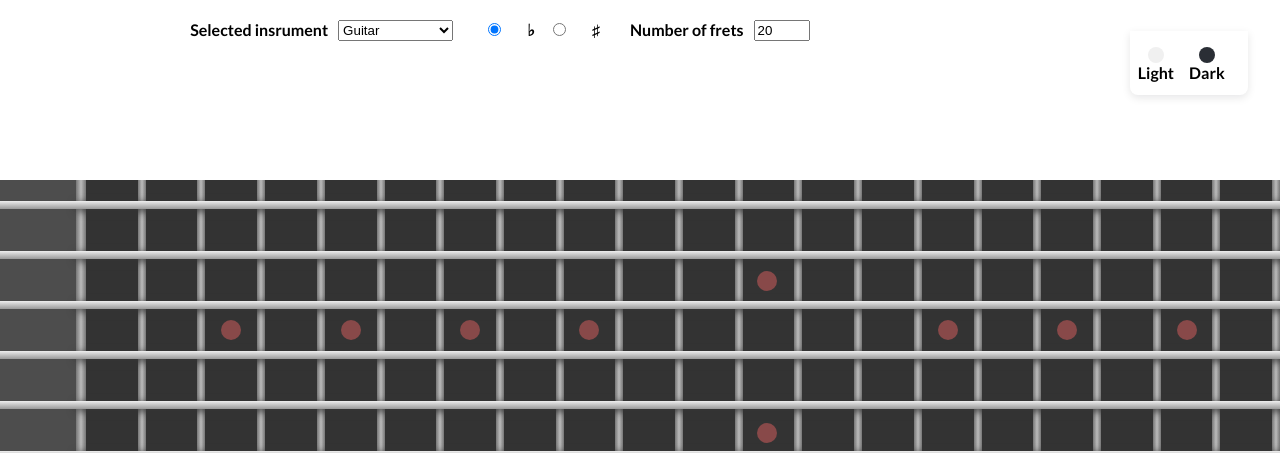
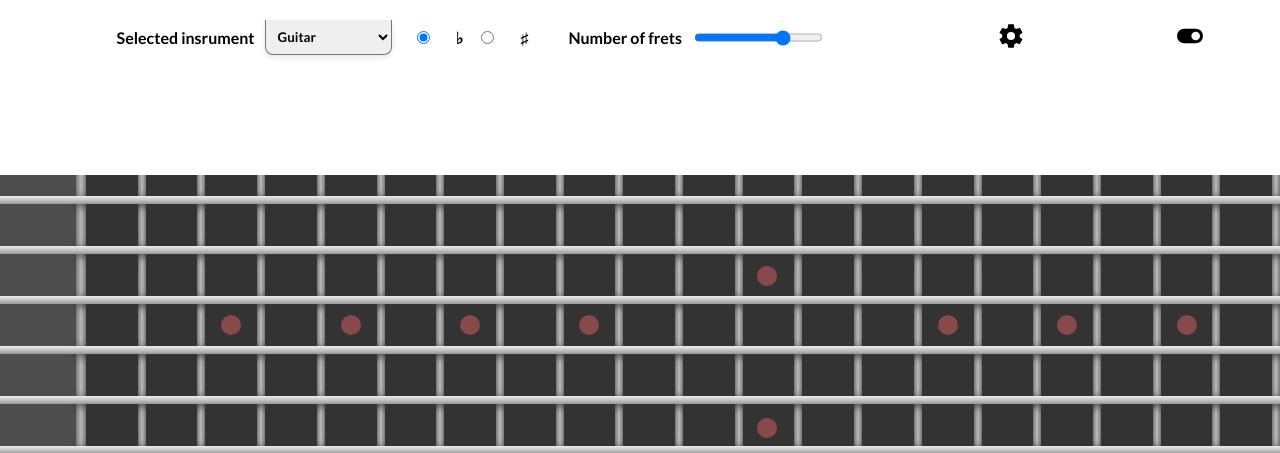
Before and after one commit to t-raidlova/fretboard.digital, a plain HTML site: page index.html in a window 1280 px wide. Shown: the top 453 px of the page. Drawn offline with nearby package versions, Linux system fonts and the light colour scheme.

Commit message:
added icons

```diff
--- a/app.js
+++ b/app.js
@@ -18,6 +18,7 @@ localStorage.setItem('theme', 'light')
 if (theme) {
 document.body.classList.add(theme);
 }
+
 
 // ------------------------------- Freatboard ------------------------------------------------------
 
--- a/index.html
+++ b/index.html
@@ -3,7 +3,19 @@
 <head>
     <meta charset="UTF-8">
     <meta name="viewport" content="width=device-width, initial-scale=1.0">
-    <title>Document</title>
+    <title>Interactive guitar fretboard</title>
+    <link rel="icon" type="image/png" href="assets/guitar.png">
+     <!-- ion icon -->
+
+     <script
+     type="module"
+     src="https://unpkg.com/ionicons@5.0.0/dist/ionicons/ionicons.esm.js"
+   ></script>
+   <script
+     nomodule=""
+     src="https://unpkg.com/ionicons@5.0.0/dist/ionicons/ionicons.js"
+   ></script>
+
     <link rel="stylesheet" href="styles.css">
     <link href="https://fonts.googleapis.com/css2?family=Lato:wght@400;700;900&display=swap" rel="stylesheet">
 </head>
@@ -23,40 +35,56 @@
                 </div>
 
                 <label for="number-of-frets">Number of frets</label>
-                <input type="number" id="number-of-frets" min="3" max="30" value="20">
+                <input type="range" id="number-of-frets" min="5" max="26" value="20">
 
 
+            </div>
+
+            <!-- Settings Dropdown -->
+
+            <div class="options">
+                <li class="nav-item has-dropdown"><a href="#"><ion-icon name="settings-sharp"></ion-icon></a>
+                    <ul class="dropdown">
+                        <li class="drop-down-item">
+
+                        </li>
+                        <li class="drop-down-item">
+                            <label  for="show-all-notes">Show all notes</label>
+                            <input type="checkbox" id="show-all-notes">
+                        </li>
+
+                         <li class="drop-down-item">
+                             <label  for="show-multiple-notes">Show multiple notes</label>
+                            <input type="checkbox" id="show-multiple-notes">
+                        </li>
+
+                    </ul>
+                </li>
             </div>
 
 
             <!-- Dropdown -->
 
-            <li class="nav-item has-dropdown"><a href="#"></a>
+            <li class="nav-item has-dropdown"><a href="#"><ion-icon name="toggle-sharp"></ion-icon></a>
                 <ul class="dropdown">
                     <li class="dropdown-item"><a href="#" id="light">Light</a></li>
                     <li class="dropdown-item"><a href="#" id="dark">Dark</a></li>
                 </ul>
 
             </li>
+
+
+
         </ul>
     </nav>
 
-    <!-- Freatboard -->
+    <!-- Fretboard -->
 
     <main>
         <div class="fretboard"></div>
         <div class="note-name-section"></div>
     </main>
 
-    <div class="options">
-        <label for="show-all-notes">Show all notes</label>
-        <input type="checkbox" id="show-all-notes">
-
-        <label for="show-multiple-notes">Show multiple notes</label>
-        <input type="checkbox" id="show-multiple-notes">
-
-    </div>
-
     <script src="app.js"></script>
 </body>
 </html>
--- a/styles.css
+++ b/styles.css
@@ -82,32 +82,29 @@ nav {
     display: flex;
     justify-content: space-around;
     align-items: center;
-    /* dont forget to set the hight.. or align items wont work */
     height: 100%;
 }
 
 main {
     text-align: center;
-    padding: 1rem 0 4rem 0;
+    /* padding: 0rem 0 4rem 0; */
 }
 
 .dropdown {
     position: absolute;
-    min-width: 100px;
-    opacity: 1;
+    /* width: 500px; */
+    opacity: 0;
+    z-index: 2;
     background: var(--bg-dropdown);
-    z-index: 2;
-    border-top:  5px solid var(--border-color);
-    box-shadow: rgba(2,8,20,0.1) 0px 0.175rem 0.5rem;
+    border-top: 2px solid var(--border-color);
+
+    border-bottom-right-radius: 8px;
     border-bottom-left-radius: 8px;
-    border-bottom-right-radius: 8px;
-    /* transform: translateX(30%); */
-    display: flex;
-    align-items: center;
-    justify-content: space-around;
     height: 3rem;
-    margin-right: 2rem;
-    padding: .5rem;
+    margin-top: 2rem;
+    padding: 0.5rem;
+    box-shadow: rgba(2, 8, 20, 0.1) 0px 0.175em 0.5em;
+    transform: translateX(-40%);
     transition: opacity .15s ease-out;
 }
 
@@ -125,6 +122,8 @@ main {
     font-weight: bold;
 }
 
+
+/* circles in themes*/
 .dropdown-item a::before {
     content: '';
     border: 2px solid var(--border-color);
@@ -145,12 +144,8 @@ main {
     height: 50%;
 }
 
-.accidental-selector {
-    margin-left: 30px;
-}
-
-label {
-    margin: 0 10px 0 20px;
+label, .accidental-selector {
+    margin: auto 10px auto 20px;
 }
 
 .fretboard {
@@ -253,3 +248,18 @@ label {
 .note-name-section span:hover {
     color: var(--blue);
 }
+
+ion-icon {
+    font-size: 26px;
+}
+
+#instrument-selector {
+    border-top: 2px solid var(--border-color);
+    border-bottom-right-radius: 8px;
+    border-bottom-left-radius: 8px;
+    height: 2.2rem;
+    padding: 0.5rem;
+    box-shadow: rgba(2, 8, 20, 0.1) 0px 0.175em 0.5em;
+    font-family: inherit;
+    font-weight: 700;
+}
```
